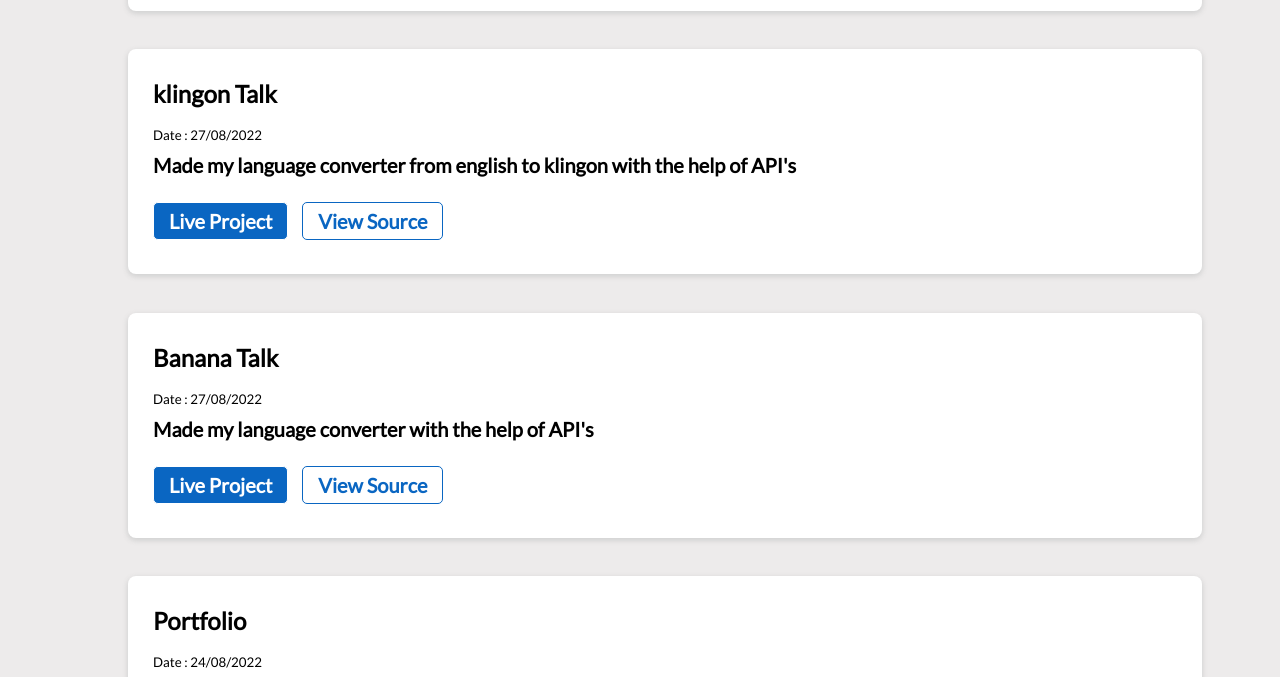
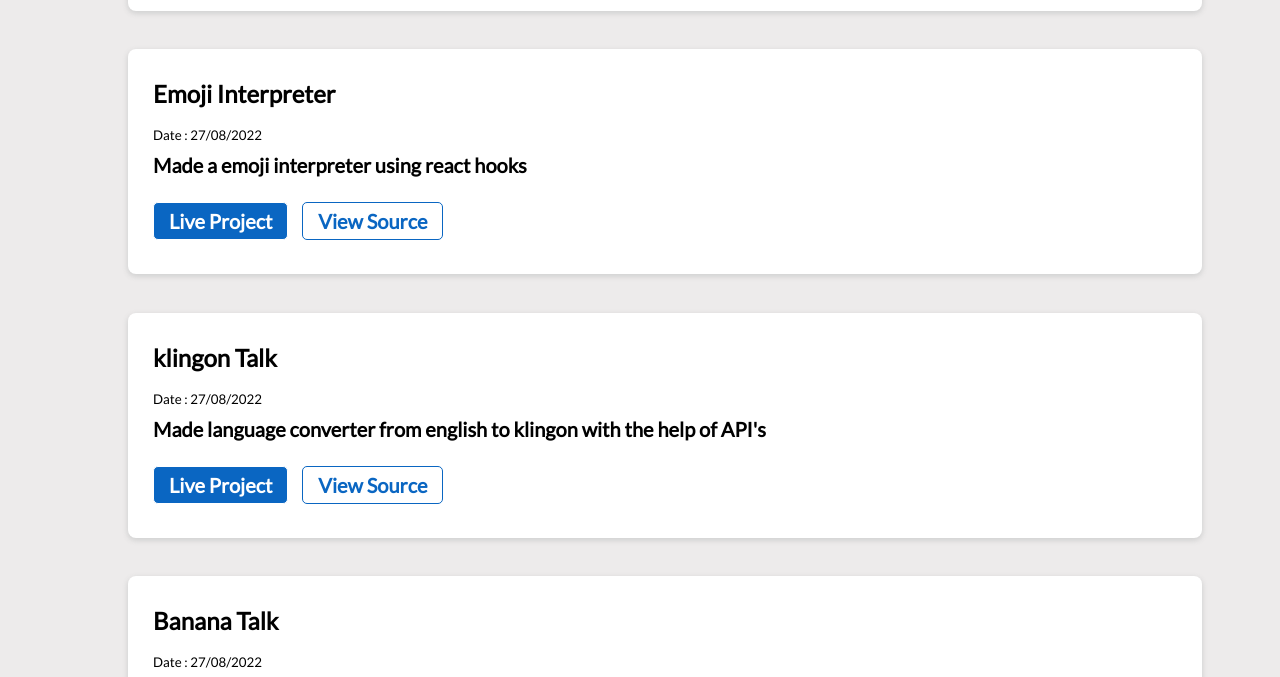
Before and after one commit to Imran-Siddiquii/ImranSiddiqui-portfolio, a plain HTML site: page projects.html in a window 1280 px wide. Shown: the part 104-781 px from the top of the page. Drawn offline with Linux system fonts and the light colour scheme.

Commit message:
refactor

```diff
--- a/projects.html
+++ b/projects.html
@@ -30,11 +30,20 @@
        <header class="header">
      <h2><b>  Projects </b></h2>
        </header>
+       <section class="project container">
+        <h2>Emoji Interpreter</h2>
+        <small>Date : 27/08/2022</small>
+        <h5>Made a emoji interpreter using react hooks  </h5>
+        <h5> <span><a href="https://convert-to-klingon.netlify.app/" role="button"
+              class="text-decoration-none  rounded-3 text-white border py-2 px-3 d-inline-block mt-2">Live Project</a></span>
+               <span><a href="https://github.com/Imran-Siddiquii/Emoji-interpreter.git" class=" viewSource">View Source</a></span>
+            </h5>
+      </section>
 
        <section class="project container">
         <h2>klingon Talk</h2>
         <small>Date : 27/08/2022</small>
-        <h5>Made my language converter from english to klingon with the help of API's  </h5>
+        <h5>Made language converter from english to klingon with the help of API's  </h5>
         <h5> <span><a href="https://convert-to-klingon.netlify.app/" role="button"
               class="text-decoration-none  rounded-3 text-white border py-2 px-3 d-inline-block mt-2">Live Project</a></span>
                <span><a href="https://github.com/Imran-Siddiquii/klingon.git" class=" viewSource">View Source</a></span>
@@ -43,7 +52,7 @@
        <section class="project container">
         <h2>Banana Talk</h2>
         <small>Date : 27/08/2022</small>
-        <h5>Made my language converter with the help of API's  </h5>
+        <h5>Made language converter with the help of API's  </h5>
         <h5> <span><a href="https://english-to-banana-language-converter.netlify.app" role="button"
               class="text-decoration-none  rounded-3 text-white border py-2 px-3 d-inline-block mt-2">Live Project</a></span>
                <span><a href="https://github.com/Imran-Siddiquii/banana-talk.git" class=" viewSource">View Source</a></span>
```
